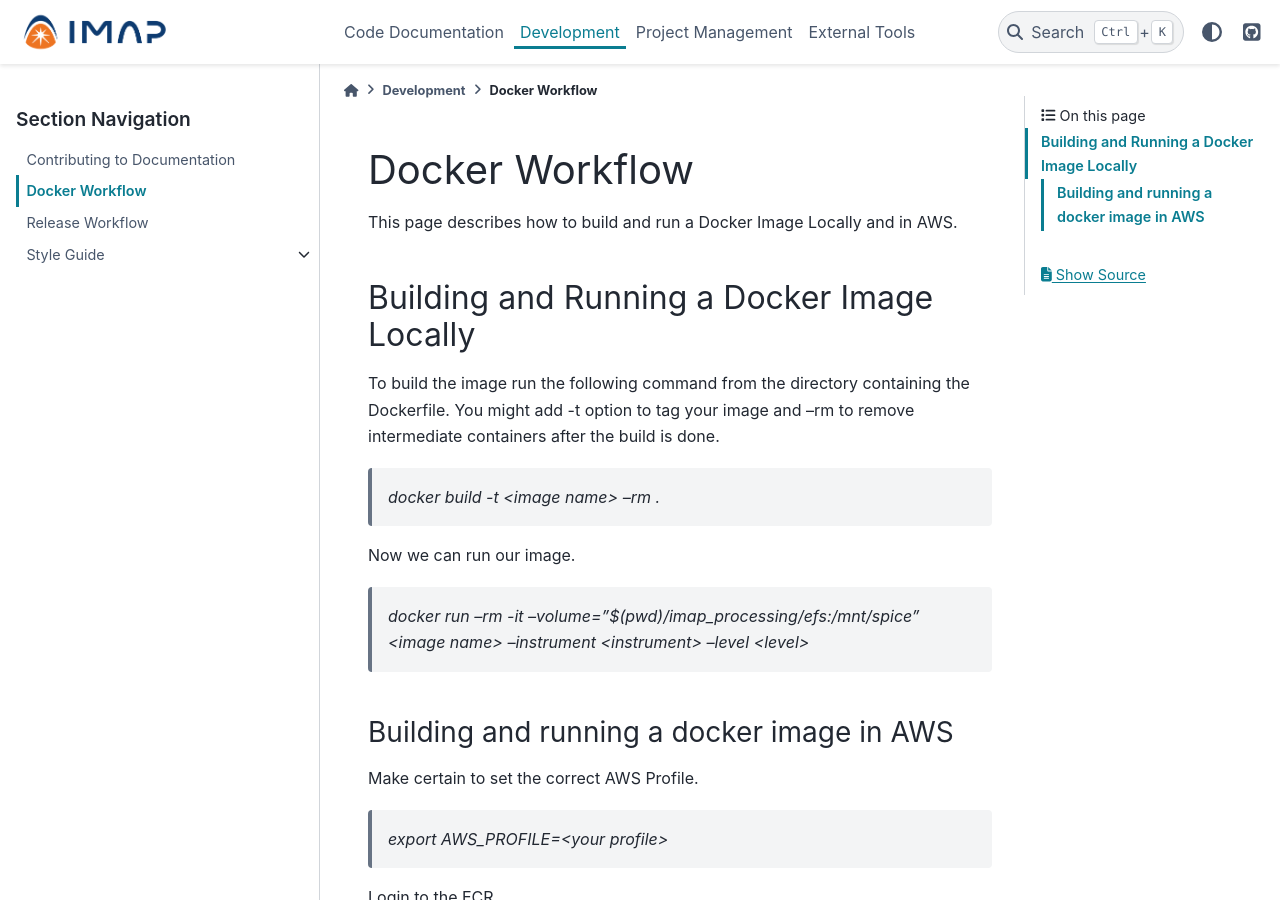
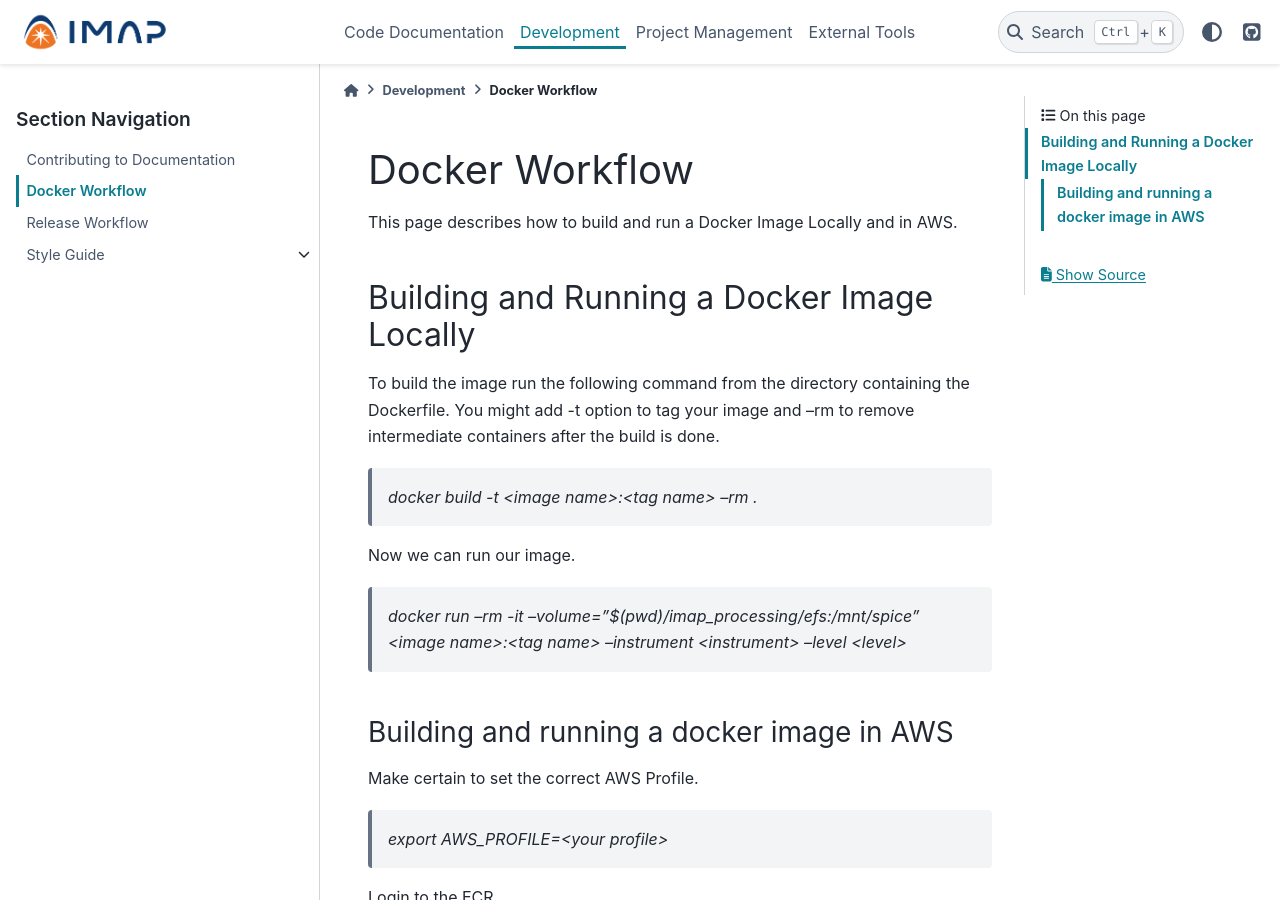
Before and after one commit to IMAP-Science-Operations-Center/imap_processing, a Sphinx documentation site: the page built from docs/source/development-guide/docker.rst, in a window 1280 px wide and 900 px high. Built offline with Sphinx 7.4.7 and the PyData theme 0.15.4, drawn with Linux system fonts in a browser that asks for light colours; some of the changed lines change nothing that is shown.

Commit message:
change to rst

```diff
--- a/docs/source/development-guide/docker.rst
+++ b/docs/source/development-guide/docker.rst
@@ -9,11 +9,11 @@ Building and Running a Docker Image Locally
 To build the image run the following command from the directory containing the Dockerfile. You might add -t option to tag your image
 and --rm to remove intermediate containers after the build is done.
 
-    `docker build -t <image name> --rm .`
+    `docker build -t <image name>:<tag name> --rm .`
 
 Now we can run our image.
 
-    `docker run --rm -it --volume="$(pwd)/imap_processing/efs:/mnt/spice" <image name> --instrument <instrument> --level <level>`
+    `docker run --rm -it --volume="$(pwd)/imap_processing/efs:/mnt/spice" <image name>:<tag name> --instrument <instrument> --level <level>`
 
 Building and running a docker image in AWS
 """""""""""""""""""""""""""""""""""""""""""
```
